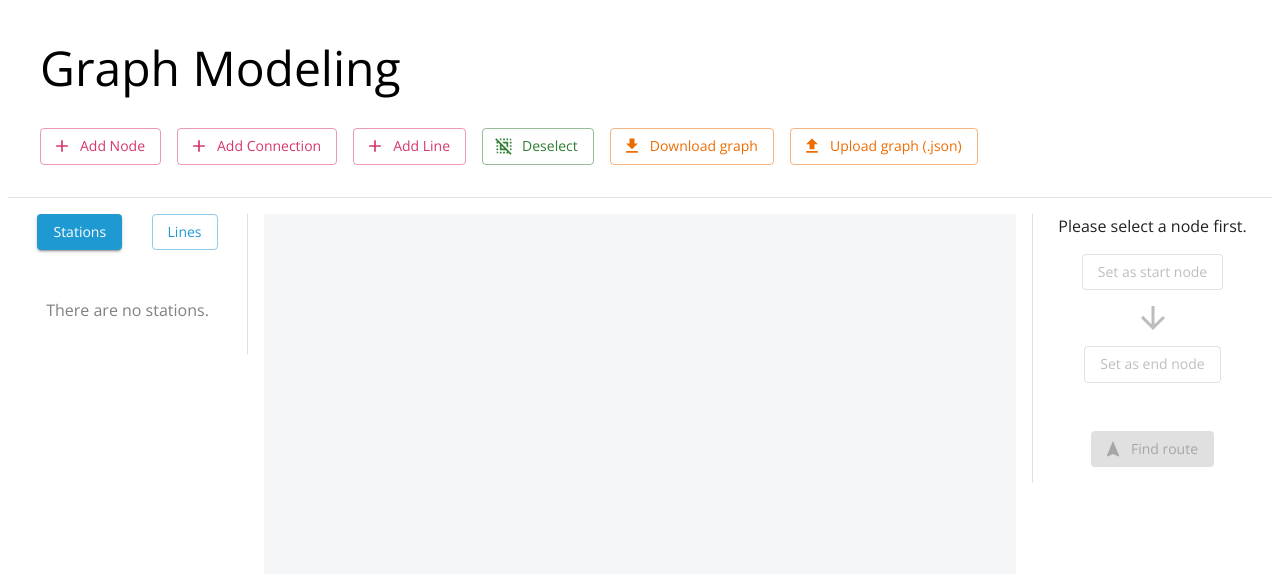
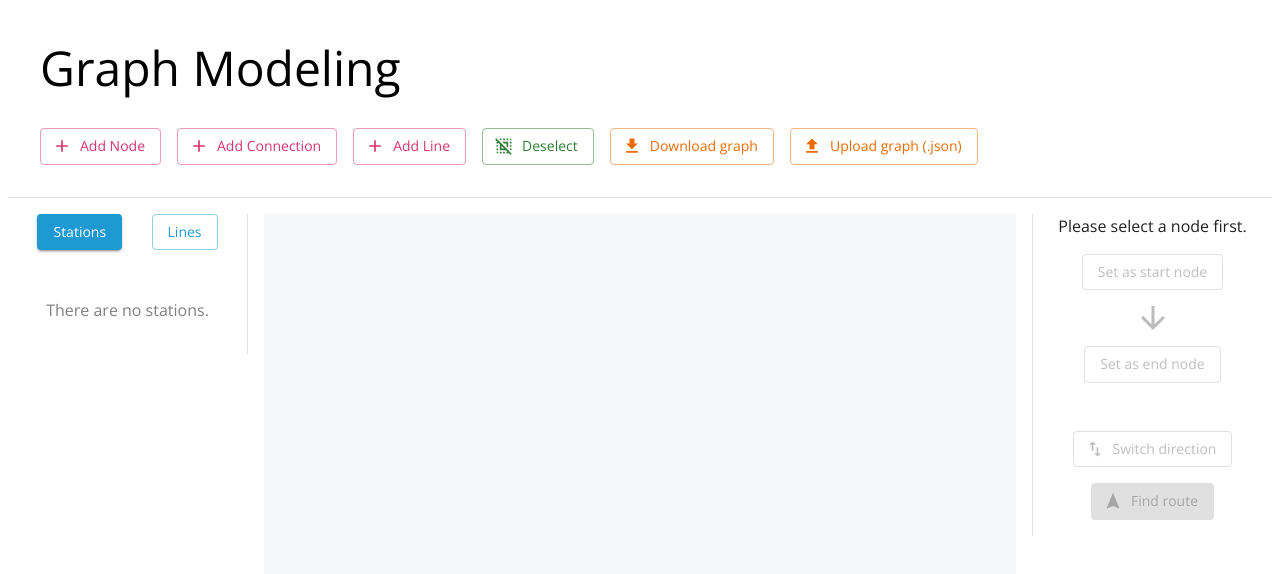
Before and after one commit to BernardMoy/react-map, a React (Vite) app: page / in a window 1280 px wide. Shown: the top 574 px of the page. Built offline with nearby package versions, Linux system fonts and the light colour scheme.

Commit message:
Switch direction button

```diff
--- a/src/components/SideBarRight.tsx
+++ b/src/components/SideBarRight.tsx
@@ -21,7 +21,7 @@ import {
   TITLE_MARGIN,
 } from "./Values";
 import { SideBarRightContext } from "../pages/Home";
-import CircleIcon from "@mui/icons-material/Circle";
+import SwapVertIcon from "@mui/icons-material/SwapVert";
 
 export default function SideBarRight() {
   // get the context
@@ -50,6 +50,12 @@ export default function SideBarRight() {
 
   const handleSetEndNode = () => {
     setRouteEndNodeID(selectedNodeID);
+  };
+
+  const handleSwitchDirection = () => {
+    const temp = routeStartNodeID;
+    setRouteStartNodeID(routeEndNodeID);
+    setRouteEndNodeID(temp);
   };
 
   const handleFindRoute = () => {
@@ -97,6 +103,7 @@ export default function SideBarRight() {
         // hide backward edges so that they dont overlap
         edges.update({ id: edge.id, hidden: true });
       } else {
+        // else set the edge color to gray
         edges.update({ id: edge.id, color: GRAY_COLOR });
       }
     }
@@ -217,8 +224,20 @@ export default function SideBarRight() {
           />
         )}
 
+        {/* The switch direction button */}
+        <Box sx={{ mt: TITLE_MARGIN }}>
+          <CustomButton
+            text="Switch direction"
+            variant="outlined"
+            color="secondary"
+            startIcon={<SwapVertIcon />}
+            onClick={handleSwitchDirection}
+            enabled={routeStartNodeID != null && routeEndNodeID != null} // only allow clicking when both are not null
+          />
+        </Box>
+
         {/* The find route button */}
-        <Box sx={{ mt: TITLE_MARGIN }}>
+        <Box>
           <CustomButton
             text="Find route"
             variant="contained"
```
